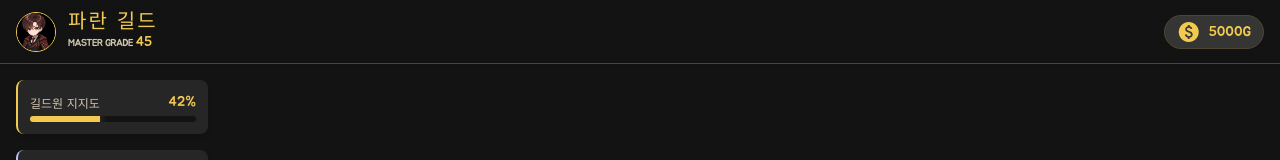
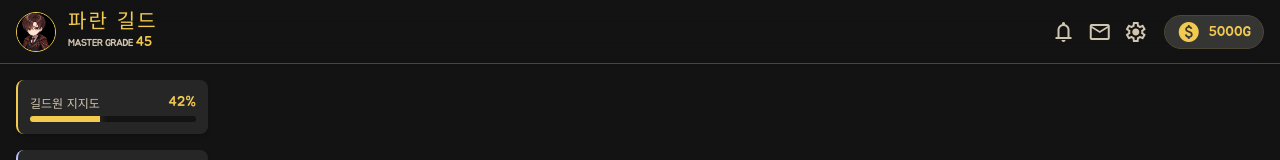
Before and after one commit to ashygray59d011014-gif/-, a React (Vite) app: page / in a window 1280 px wide. Shown: the top 160 px of the page. Built offline with nearby package versions, Linux system fonts and the light colour scheme.

Commit message:
톱바 추가

```diff
--- a/src/App.jsx
+++ b/src/App.jsx
@@ -257,7 +257,24 @@ const TopBar = ({ guild, titleOverride = null }) => (
           </>
       )}
     </div>
+
+    {/* 우측 상단 메뉴 영역 */}
     <div className="flex items-center gap-4">
+       {/* 1. 새로 추가된 알림, 메시지, 설정 아이콘 시작 */}
+       <div className="flex items-center gap-3">
+         <button className="flex items-center justify-center text-[#d0c5af] hover:text-[#f2ca50] transition-colors active:scale-95" aria-label="알림">
+           <span className="material-symbols-outlined">notifications</span>
+         </button>
+         <button className="flex items-center justify-center text-[#d0c5af] hover:text-[#f2ca50] transition-colors active:scale-95" aria-label="메시지">
+           <span className="material-symbols-outlined">mail</span>
+         </button>
+         <button className="flex items-center justify-center text-[#d0c5af] hover:text-[#f2ca50] transition-colors active:scale-95" aria-label="설정">
+           <span className="material-symbols-outlined">settings</span>
+         </button>
+       </div>
+       {/* 새로 추가된 알림, 메시지, 설정 아이콘 끝 */}
+
+       {/* 2. 기존 골드 표시 */}
        <div className="flex items-center bg-[#353534] px-3 py-1 rounded-full border border-[#4d4635] gap-2">
         <span className="material-symbols-outlined text-[#f2ca50] text-sm fill">monetization_on</span>
         <span className="text-[#f2ca50] text-sm">{guild.gold}G</span>
```
